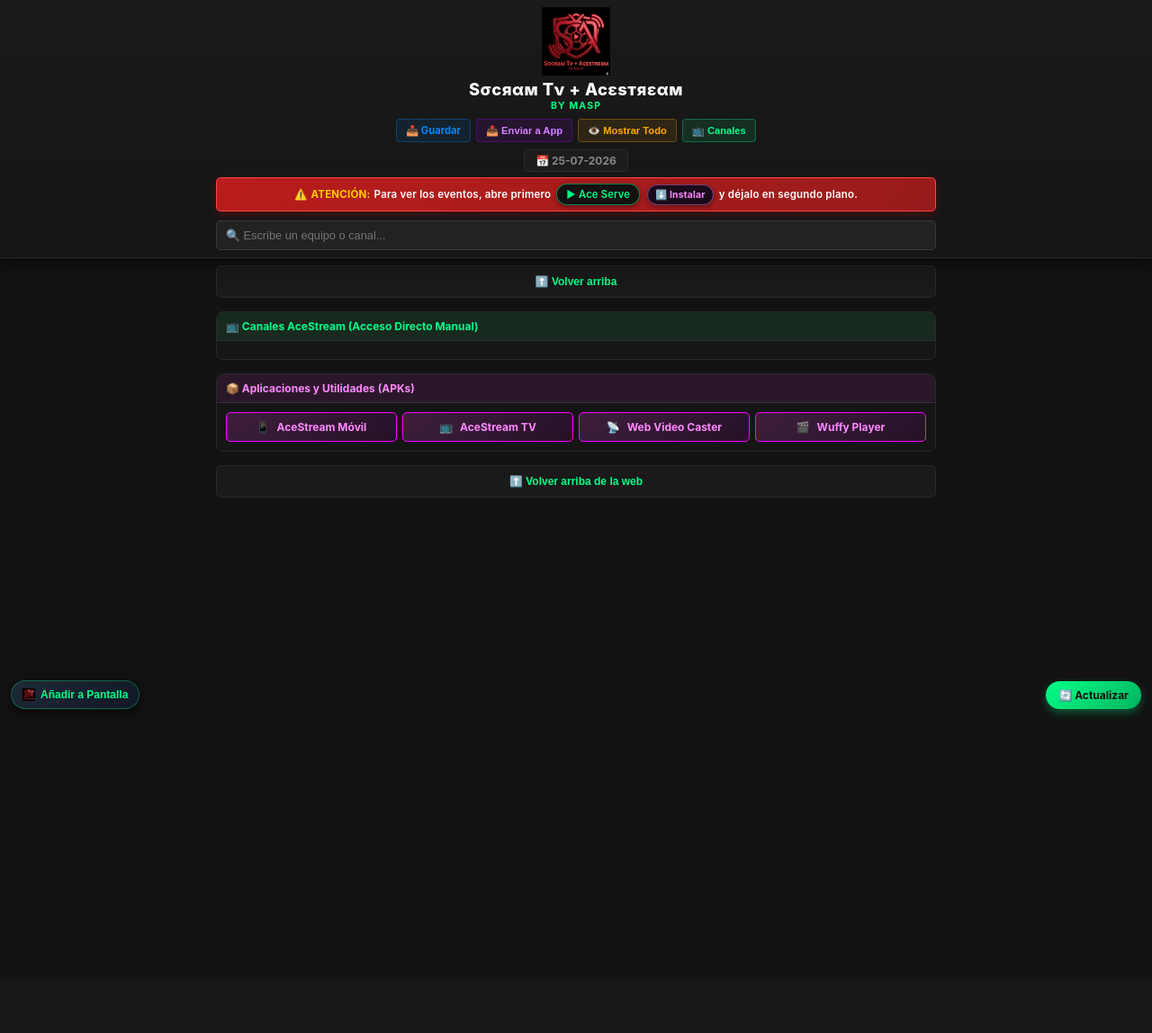
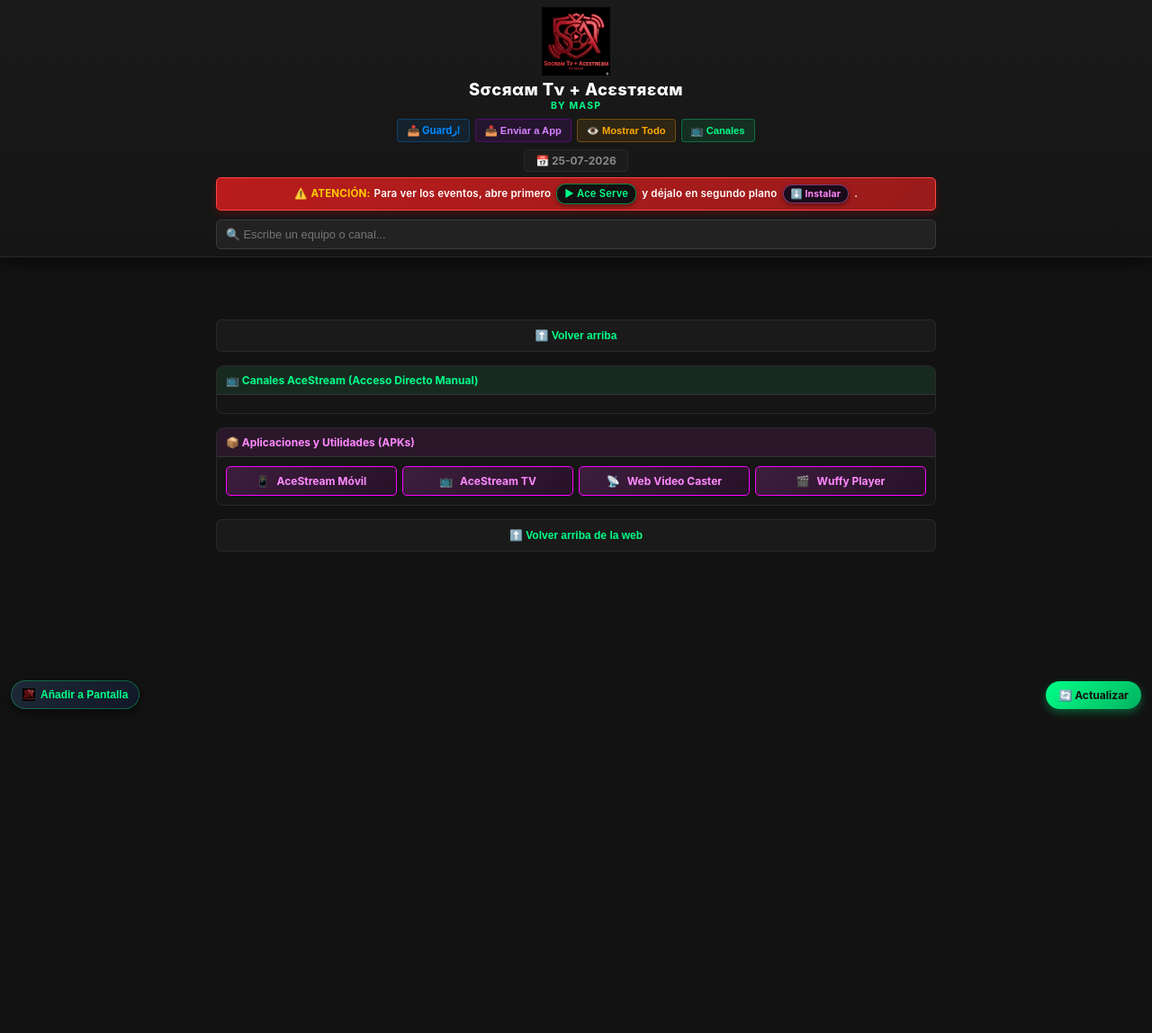
Before and after one commit to socramtv/Soccer-app, a Flask app: page / in a window 1280 px wide. Shown: the whole page at 90% size. Before the commit the page ends 795 px from the top, so only its background shows below. Run offline with Flask 3, Linux system fonts and the light colour scheme; data that the repository does not hold is empty.

Commit message:
Actualizar index.html

```diff
--- a/templates/index.html
+++ b/templates/index.html
@@ -14,7 +14,7 @@
             font-family: -apple-system, BlinkMacSystemFont, "Segoe UI", Roboto, Helvetica, Arial, sans-serif;
             margin: 0;
             padding: 8px;
-            padding-top: 280px;
+            padding-top: 340px; /* 🔧 Aumentado para que no tape los títulos de los partidos */
             display: flex;
             flex-direction: column;
             align-items: center;
@@ -128,7 +128,7 @@
             display: inline-block;
         }
 
-        /* BANNER DE AVISO Y BOTONES ACE SERVE */
+        /* BANNER DE AVISO Y BOTONES */
         .banner-aviso {
             width: 100%;
             max-width: 800px;
@@ -149,6 +149,7 @@
             justify-content: center;
             flex-wrap: wrap;
             gap: 4px;
+            line-height: 1.5;
         }
 
         .banner-aviso strong {
@@ -158,8 +159,8 @@
         .btn-abrir-ace {
             background: #111111;
             color: #00ff88;
-            padding: 4px 10px;
-            border-radius: 12px;
+            padding: 2px 8px;
+            border-radius: 10px;
             border: 1px solid rgba(0, 255, 136, 0.5);
             cursor: pointer;
             display: inline-flex;
@@ -169,6 +170,7 @@
             font-size: 0.7rem;
             transition: all 0.2s;
             margin: 0 2px;
+            vertical-align: middle;
         }
 
         .btn-abrir-ace:active {
@@ -178,8 +180,8 @@
         .btn-descargar-ace {
             background: #1a0b1a;
             color: #ff88ff;
-            padding: 4px 8px;
-            border-radius: 12px;
+            padding: 2px 8px;
+            border-radius: 10px;
             border: 1px solid rgba(255, 136, 255, 0.4);
             cursor: pointer;
             display: inline-flex;
@@ -190,6 +192,7 @@
             transition: all 0.2s;
             margin: 0 2px;
             font-weight: bold;
+            vertical-align: middle;
         }
 
         .btn-descargar-ace:active {
@@ -652,7 +655,7 @@
         </div>
 
         <div class="top-actions-layout">
-            <a href="/lista.m3u" class="btn-header-action btn-m3u" title="Descargar al móvil">📥 Guardar</a>
+            <a href="/lista.m3u" class="btn-header-action btn-m3u" title="Descargar al móvil">📥 Guardار</a>
             <button onclick="abrirModalApps()" class="btn-header-action btn-share-m3u" title="Enviar a Wiseplay/Wuffy">📤 Enviar a App</button>
             <button id="btn-toggle-enlaces" onclick="toggleFiltroEnlaces()" class="btn-header-action btn-filter-links">👁️ Mostrar Todo</button>
             <button onclick="bajarACanales()" class="btn-header-action btn-directo-canales">📺 Canales</button>
@@ -660,12 +663,12 @@
 
         <div class="fecha-badge">📅 {{ fecha }}</div>
 
-        <!-- BANNER AVISO ACE SERVE INTERACTIVO -->
+        <!-- BANNER AVISO ACE SERVE INTERACTIVO (BOTÓN INSTALAR MOVIDO AL FINAL) -->
         <div class="banner-aviso">
             ⚠️ <strong>ATENCIÓN:</strong> Para ver los eventos, abre primero
             <span class="btn-abrir-ace" onclick="abrirAceServe()">▶ Ace Serve</span>
-            <span class="btn-descargar-ace" onclick="bajarAAPKs()">⬇️ Instalar</span>
-            y déjalo en segundo plano.
+            y déjalo en segundo plano
+            <span class="btn-descargar-ace" onclick="bajarAAPKs()">⬇️ Instalar</span>.
         </div>
 
         <div class="search-container">
@@ -957,16 +960,13 @@
             document.body.removeChild(link);
         }
 
-        // --- NUEVA FUNCIÓN PARA BAJAR AL APARTADO DE APKS CON DESTELLO VISUAL ---
         function bajarAAPKs() {
             const target = document.getElementById('card-descargar-aceserve');
             if (target) {
-                // Hacemos el scroll hacia abajo
                 const offset = 180;
                 const targetPosition = target.getBoundingClientRect().top + window.pageYOffset - offset;
                 window.scrollTo({ top: targetPosition, behavior: 'smooth' });
 
-                // Efecto visual temporal (brillo rosa)
                 setTimeout(() => {
                     target.style.boxShadow = '0 0 15px 2px #ff88ff';
                     setTimeout(() => {
@@ -1069,7 +1069,6 @@
             let query = document.getElementById('buscador').value.toLowerCase().trim();
             let palabrasBusqueda = query.split(/\s+/).filter(p => p.length > 0);
 
-            // Filtro de partidos por días
             let seccionesDias = document.querySelectorAll('.day-section');
             seccionesDias.forEach(seccion => {
                 let filas = seccion.querySelectorAll('.fila-partido');
@@ -1101,7 +1100,6 @@
                 }
             });
 
-            // Filtro de botones de canales (Directos, AceStream y Otros Canales)
             let botonesCanales = document.querySelectorAll('.grid-canales .btn-canal-directo');
             let acordeon = document.querySelector('.acordeon-otros');
             let resultadosEnAcordeon = false;
@@ -1112,7 +1110,6 @@
 
                 if (coincideCanal) {
                     boton.style.display = '';
-                    // Si el canal está dentro del acordeón, marcamos que hay resultados
                     if (boton.closest('.acordeon-otros')) {
                         resultadosEnAcordeon = true;
                     }
@@ -1121,7 +1118,6 @@
                 }
             });
 
-            // Si hay búsqueda y encontró algo en el acordeón, ábrelo automáticamente
             if (acordeon && query !== '') {
                 if (resultadosEnAcordeon) {
                     acordeon.open = true;
```
